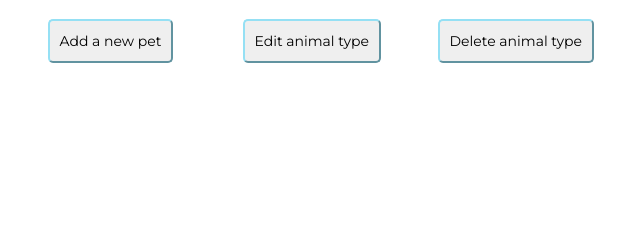
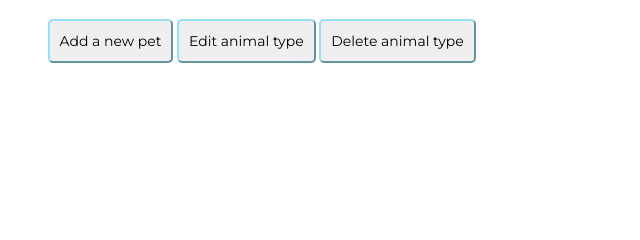
Before and after one commit to jasonbodman/petstore, a Flask app: template templates/allPets.html in a window 1280 px wide. Shown: the part 193-433 px from the top of the page, without its empty margins (115-755 px from the left). Run offline with Flask 2, Linux system fonts and the light colour scheme; the template is opened without the code that fills it, so the values that code supplies are empty; some libraries are stand-ins or nearby versions.

Commit message:
convert edit buttons into single div

```diff
--- a/templates/allPets.html
+++ b/templates/allPets.html
@@ -11,22 +11,17 @@
 
   <div class="row">
     <div class="col-md-1"></div>
-    <div class="col-md-2 button-edits">
+    <div class="col-md-10 button-edits">
       <a href="{{url_for('newPet', type_id = type.id)}}">
         <button class="button-edits">Add a new pet</button>
       </a>
-    </div>
-    <div class="col-md-2 button-edits">
       <a href="{{url_for('editType', type_id = type.id)}}">
         <button class="button-edits">Edit animal type</button>
       </a>
-    </div>
-    <div class="col-md-2 button-edits">
       <a href="{{url_for('deleteType', type_id = type.id)}}">
         <button class="button-edits">Delete animal type</button>
       </a>
     </div>
-    <div class="col-md-5"></div>
   </div>
   {% for pet in pets %}
     <div class="row">
```
